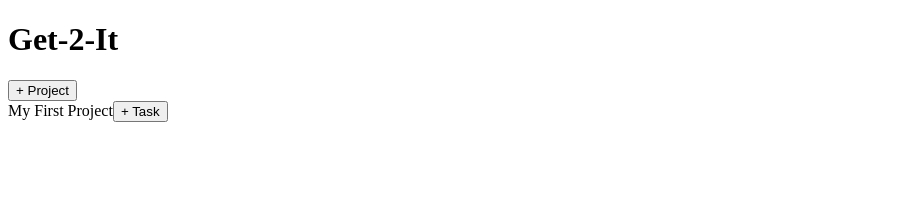
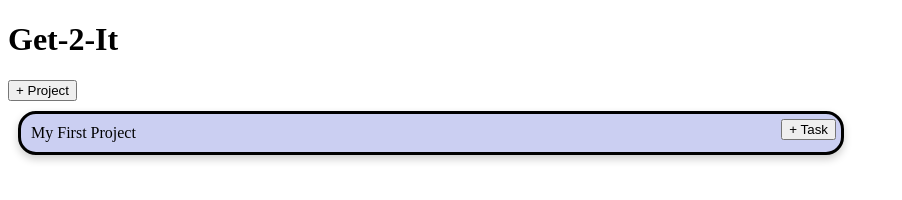
Before and after one commit to garyarzuma/To-Do-List, a website built with webpack: page dist/index.html in a window 1280 px wide. Shown: the whole page, without its empty margins (0-902 px from the left). Built offline with nearby package versions, Linux system fonts and the light colour scheme.

Commit message:
Added CSS to show projects and tasks

```diff
--- a/src/addProjectPopUp.js
+++ b/src/addProjectPopUp.js
@@ -1,5 +1,6 @@
 import addToDOM from './addToDOM';
 import projectItem from './projectItem';
+import index from './index';
 
 const addProjectPopUp = (() => {
     const myForm = document.getElementById('myProjectForm');
@@ -13,18 +14,18 @@ const addProjectPopUp = (() => {
 
     const clearForm = (myForm) => {
         myForm.title.value = "";
-        myForm.description.value = "";
     }
 
     const handleFormInput = (e) => {
         const myForm = e.target.form;
 
-        const myProject = projectItem(myForm.title.value,
-                myForm.description.value);
+        const myProject = projectItem(myForm.title.value);
 
        // JSON.parse(selectedProject.textContent).addTask(myItem); need to add array that holds projects
 
         addToDOM.displayProject(myProject);
+
+        index.myProjectList.push(myProject);
 
         closeForm();
         clearForm(myForm);
--- a/src/addToDOM.js
+++ b/src/addToDOM.js
@@ -6,9 +6,13 @@ const addToDOM = (() => {
         const myProjectDiv = document.createElement('div');
         myProjectDiv.className = "projectItem";
         myProjectDiv.id = myProject.title;
-        document.querySelector(".project-Container").appendChild(myProjectDiv)
+        document.querySelector(".project-Container").appendChild(myProjectDiv);
 
-        myProjectDiv.textContent = myProject.title;
+        const myTitleDiv = document.createElement('div');
+        myTitleDiv.className = "projectTitle";
+        myProjectDiv.appendChild(myTitleDiv);
+
+        myTitleDiv.textContent = myProject.title;
 
         const myButton = document.createElement('button');
         myButton.className = "addTaskButton";
--- a/src/index.js
+++ b/src/index.js
@@ -5,9 +5,15 @@ import addItemPopUp from './addItemPopUp';
 import addProjectPopUp from './addProjectPopUp';
 import eventListener from './eventListener';
 
+
 const index = (() => {
+
+    let myProjectList = [];
 
     const defaultProject = projectItem("My First Project");
     addToDOM.displayProject(defaultProject);
 
+    return {myProjectList};
 })();
+
+export default index;
```
Also changed, not shown: dist/index.html, dist/main.js, dist/to-do-list.css.
